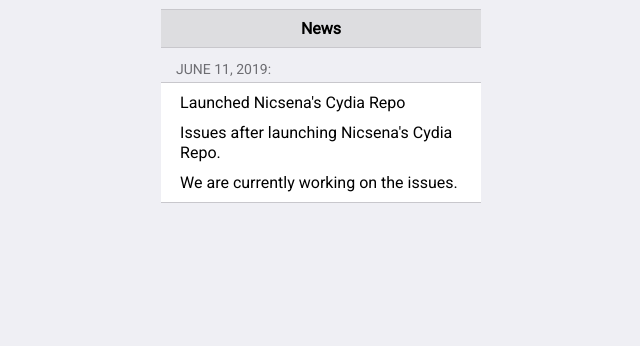
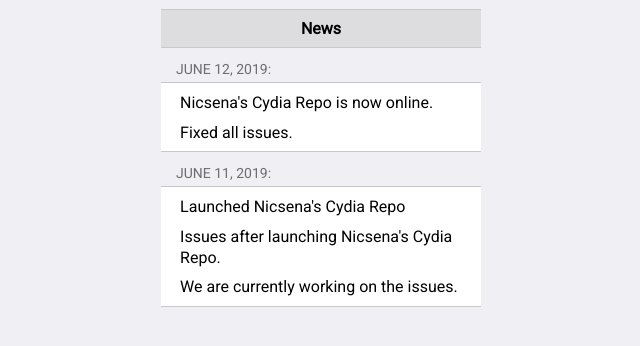
Before and after one commit to NicsenaALT1/NicsenaALT1.github.io, a plain HTML site: page privatecydia/depictions/resources/news.html in a window 1280 px wide. Shown: the whole page, without its empty margins (319-959 px from the left). Drawn offline with Linux system fonts and the light colour scheme.

Commit message:
Update Repo Status and News
Ok, the cydia repo is now working, and online.

```diff
--- a/privatecydia/depictions/resources/news.html
+++ b/privatecydia/depictions/resources/news.html
@@ -24,6 +24,14 @@
 	</fieldset>
 	</block>
 
+	<label>June 12, 2019:</label>
+<fieldset>
+<div>
+	<p>Nicsena's Cydia Repo is now online.</p>
+	<p>Fixed all issues.</p>
+	<p></p>
+</div>
+</fieldset>
 
 <label>June 11, 2019:</label>
 <fieldset>
```
Also changed, not shown: privatecydia/index.html (+1 -1 lines).
